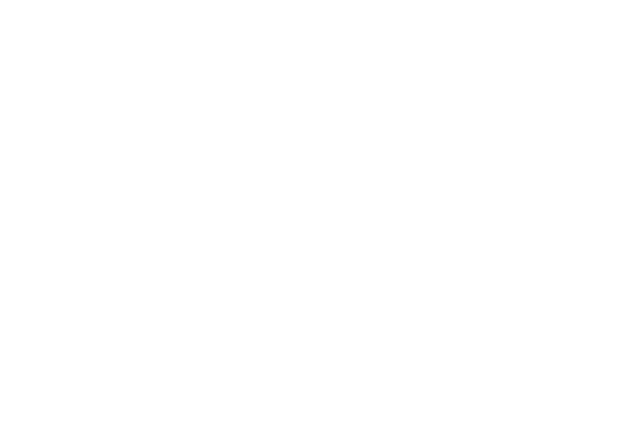
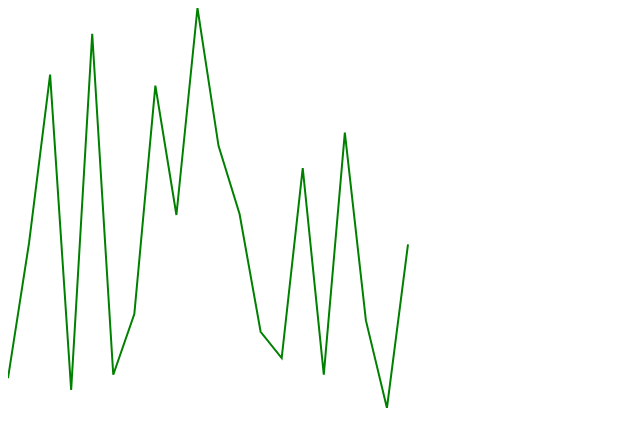
Before and after one commit to omerdemirkan/keyword-popularity-analyzer, a Next.js app in the folder client/: page / in a window 1280 px wide. Shown: the top 446 px of the page, without its empty margins (0-640 px from the left). Built offline with nearby package versions, Linux system fonts and the light colour scheme.

Commit message:
build proof of concept svg polyline graph

```diff
--- a/client/src/components/ui/Chart.tsx
+++ b/client/src/components/ui/Chart.tsx
@@ -4,37 +4,37 @@ import { ChartPoint } from "../types";
 
 export interface PriceChartProps {
   points: ChartPoint[];
-  upperBound?: number;
-  lowerBound?: number;
   startDate?: Date;
   endDate?: Date;
+  height?: number;
 }
 
 const Chart: React.FC<PriceChartProps> = ({
   points,
-  upperBound = Math.max(...points.map((point) => point.value)),
-  lowerBound = Math.min(...points.map((point) => point.value)),
   startDate = points[0].date,
   endDate = points[points.length - 1].date,
+  height = 400,
 }) => {
-  const timeRangeInMilliseconds = differenceInMilliseconds(startDate, endDate);
+  const upperBound = Math.max(...points.map((point) => point.value));
+  const lowerBound = Math.min(...points.map((point) => point.value));
+  const valueRange = upperBound - lowerBound;
+  const msRange = differenceInMilliseconds(endDate, startDate);
+  const width = 400;
   return (
-    <div className="w-36 h-36 bg-gray-100 relative">
-      {points.map(({ value, date }) => (
-        <span
-          key={value + date.toString()}
-          className="absolute w-1 h-1 bg-green-700 rounded"
-          style={{
-            left:
-              100 *
-                (differenceInMilliseconds(startDate, date) /
-                  timeRangeInMilliseconds) +
-              "%",
-            top: 100 * ((upperBound - value) / (upperBound - lowerBound)) + "%",
-            transform: "translateX(-50%)",
-          }}
-        ></span>
-      ))}
+    <div>
+      <svg height={`${height}px`} width="">
+        <polyline
+          style={{ fill: "none", stroke: "green", strokeWidth: "2px" }}
+          points={points
+            .map(
+              ({ value, date }) =>
+                `${
+                  (width * differenceInMilliseconds(date, startDate)) / msRange
+                },${height * ((upperBound - value) / valueRange)}`
+            )
+            .join(" ")}
+        />
+      </svg>
     </div>
   );
 };
--- a/client/src/pages/index.tsx
+++ b/client/src/pages/index.tsx
@@ -3,12 +3,10 @@ import Chart from "../components/ui/Chart";
 import { sub } from "date-fns";
 import { ChartPoint } from "../components/types";
 
-const chartPoints: ChartPoint[] = new Array(20)
-  .fill(null)
-  .map((val, i) => ({
-    value: Math.random() * 100,
-    date: sub(new Date(), { weeks: 19 - i }),
-  }));
+const chartPoints: ChartPoint[] = new Array(20).fill(null).map((val, i) => ({
+  value: Math.random() * 100,
+  date: sub(new Date(), { weeks: 19 - i }),
+}));
 
 export default function Home() {
   return (
@@ -16,7 +14,7 @@ export default function Home() {
       <Head>
         <title>Remind Me About Bitcoin</title>
       </Head>
-      <Chart points={chartPoints} upperBound={100} lowerBound={0} />
+      <Chart points={chartPoints} />
     </div>
   );
 }
```
